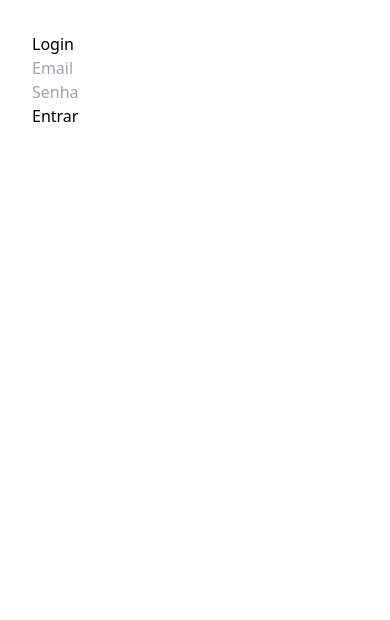
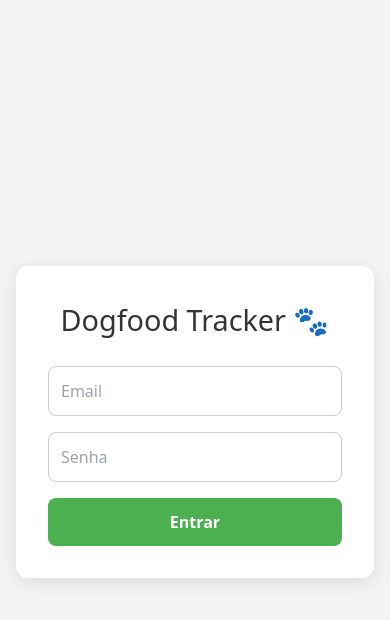
Before and after one commit to KelvinGrigorio/dogfood-tracker, a React (Vite) app: page /login in a window 390 px wide. Shown: the top 620 px of the page. Built offline with nearby package versions, Linux system fonts and the light colour scheme.

Commit message:
feat: adiciona estilização responsiva no login

```diff
--- a/src/Login.jsx
+++ b/src/Login.jsx
@@ -11,6 +11,59 @@ const authorizedEmails = [
   "null",
   "null"
 ];
+
+const styles = {
+  container: {
+    minHeight: "100vh",
+    display: "flex",
+    alignItems: "center",
+    justifyContent: "center",
+    background: "#f4f4f4",
+    padding: "1rem",
+  },
+  card: {
+    background: "white",
+    padding: "2rem",
+    borderRadius: "12px",
+    boxShadow: "0 4px 20px rgba(0,0,0,0.1)",
+    width: "100%",
+    maxWidth: "400px",
+  },
+  title: {
+    marginBottom: "1.5rem",
+    textAlign: "center",
+    fontSize: "1.8rem",
+    color: "#333",
+  },
+  form: {
+    display: "flex",
+    flexDirection: "column",
+    gap: "1rem",
+  },
+  input: {
+    padding: "0.75rem",
+    borderRadius: "8px",
+    border: "1px solid #ccc",
+    fontSize: "1rem",
+  },
+  button: {
+    padding: "0.75rem",
+    borderRadius: "8px",
+    border: "none",
+    backgroundColor: "#4CAF50",
+    color: "white",
+    fontWeight: "bold",
+    cursor: "pointer",
+    fontSize: "1rem",
+    transition: "background 0.3s ease",
+  },
+  error: {
+    color: "red",
+    marginTop: "0.5rem",
+    textAlign: "center",
+  }
+};
+
 
 export default function Login() {
   const [email, setEmail] = useState("");
@@ -35,26 +88,29 @@ export default function Login() {
   };
 
   return (
-    <div style={{ padding: "2rem" }}>
-      <h1>Login</h1>
-      <form onSubmit={handleLogin}>
+  <div style={styles.container}>
+    <div style={styles.card}>
+      <h1 style={styles.title}>Dogfood Tracker 🐾</h1>
+      <form onSubmit={handleLogin} style={styles.form}>
         <input
           type="email"
           placeholder="Email"
           value={email}
           onChange={(e) => setEmail(e.target.value)}
+          style={styles.input}
         />
-        <br />
         <input
           type="password"
           placeholder="Senha"
           value={senha}
           onChange={(e) => setSenha(e.target.value)}
+          style={styles.input}
         />
-        <br />
-        <button type="submit">Entrar</button>
-        {erro && <p style={{ color: "red" }}>{erro}</p>}
+        <button type="submit" style={styles.button}>Entrar</button>
+        {erro && <p style={styles.error}>{erro}</p>}
       </form>
     </div>
-  );
+  </div>
+);
+
 }
```
